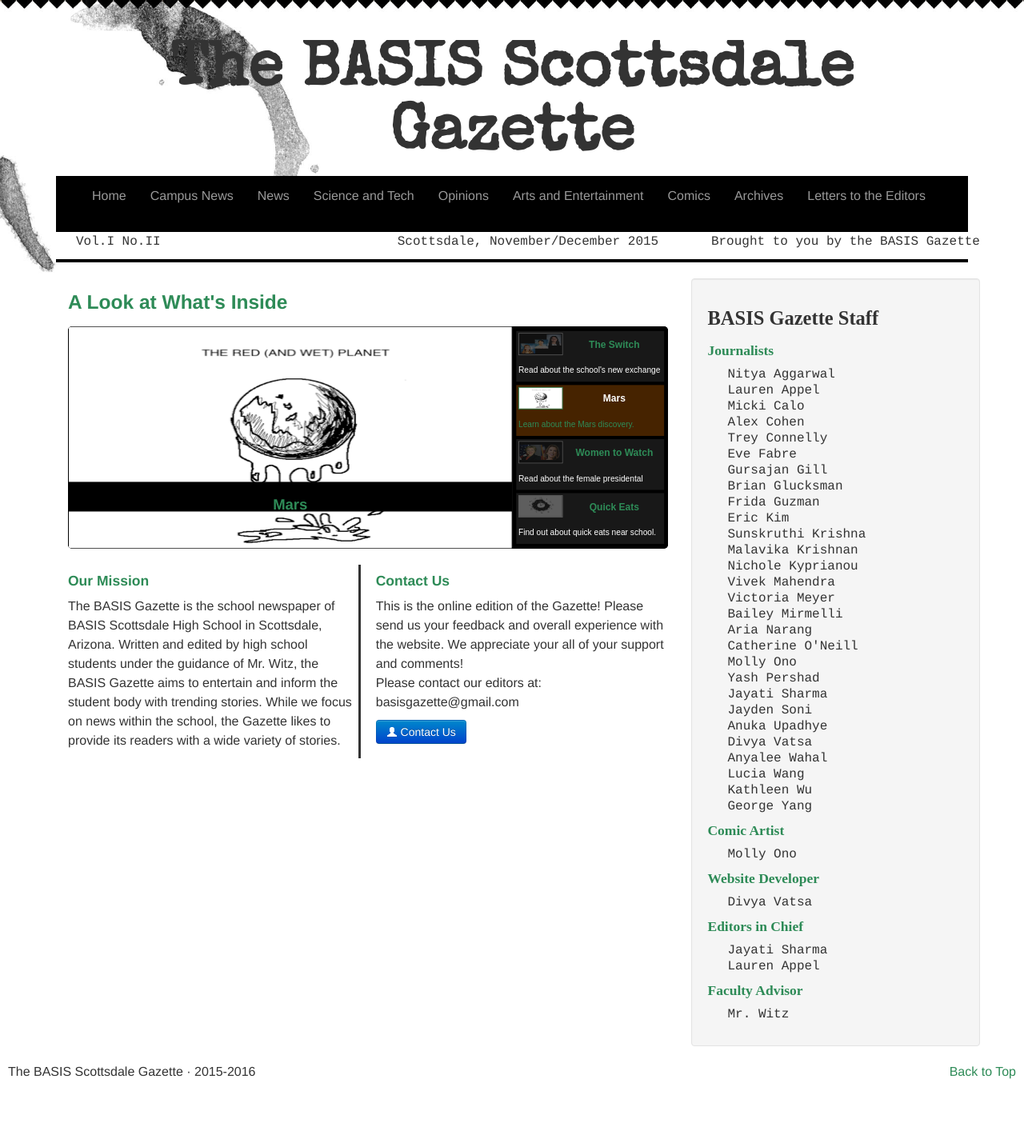
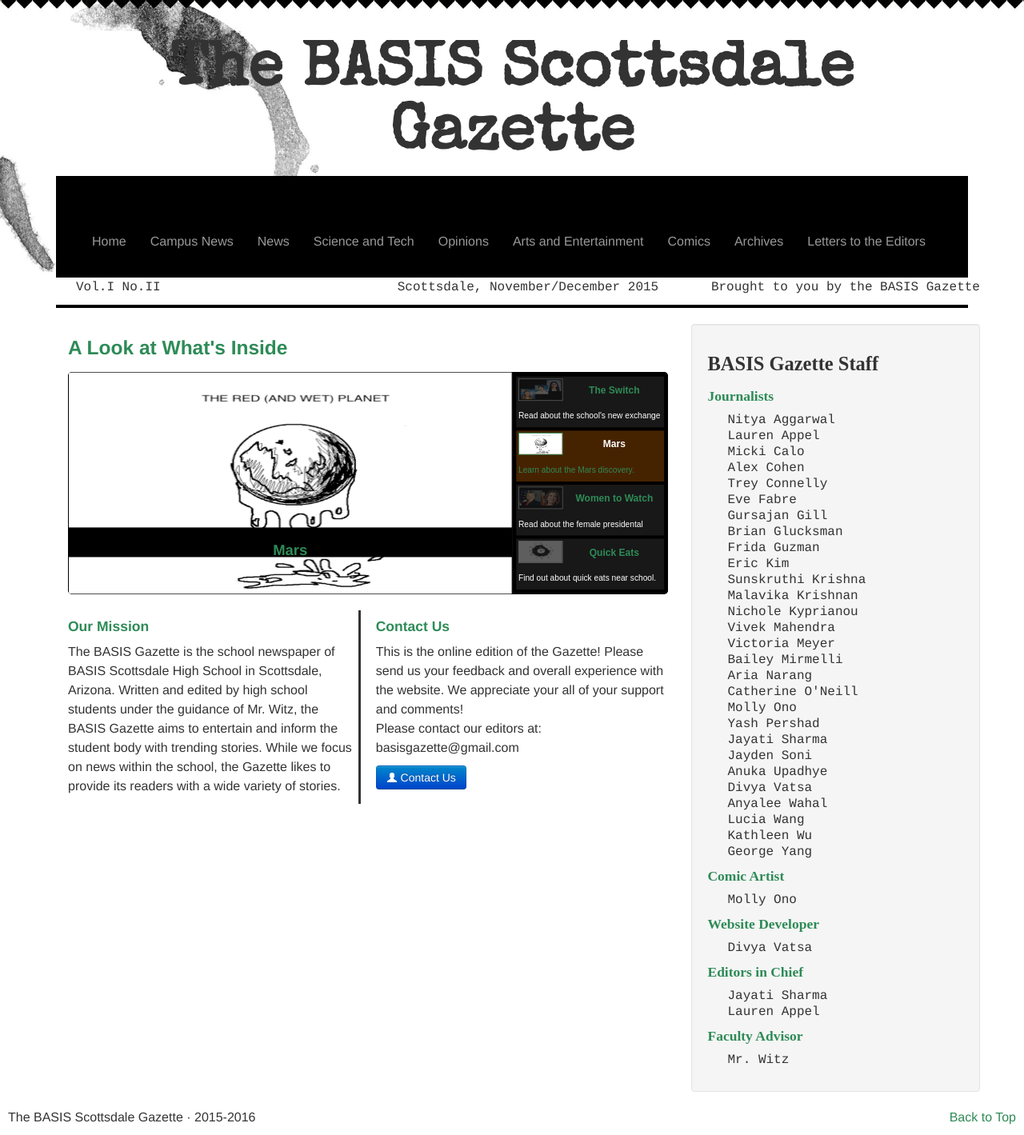
Before and after one commit to Awake99/Awake99.github.io, a Jekyll site: the page built from index.html, in a window 1280 px wide. Shown: the whole page at 80% size. Built offline with Jekyll 4.4.1, drawn with Linux system fonts in a browser that asks for light colours; nearby versions of some CDN libraries; before the commit the page ends 1362 px from its top, so only the background shows below that.

Commit message:
November Edits
Dropdown

```diff
--- a/_layouts/default.html
+++ b/_layouts/default.html
@@ -50,7 +50,7 @@
 
     <h1 id="header">The BASIS Scottsdale Gazette</h1>
 
-    <nav class="navbar-inverse" style="background-color:black; height:0.5%;">
+    <nav class="navbar-inverse" style="background-color:black;">
       <div class="container">
         <div class="navbar-header">
           <button type="button" class="navbar-toggle collapsed" data-toggle="collapse" data-target="#navbar" aria-expanded="false" aria-controls="navbar">
@@ -60,7 +60,7 @@
             <span class="icon-bar"></span>
           </button>
         </div>
-        <div id="navbar" class="collapse navbar-collapse">
+        <div id="navbar" class="collapse navbar-collapse" style="padding-top:5%;">
           <ul class="nav navbar-nav">
             <li><a href="/">Home</a></li>
             <li><a href="/campus">Campus News</a></li>
```
